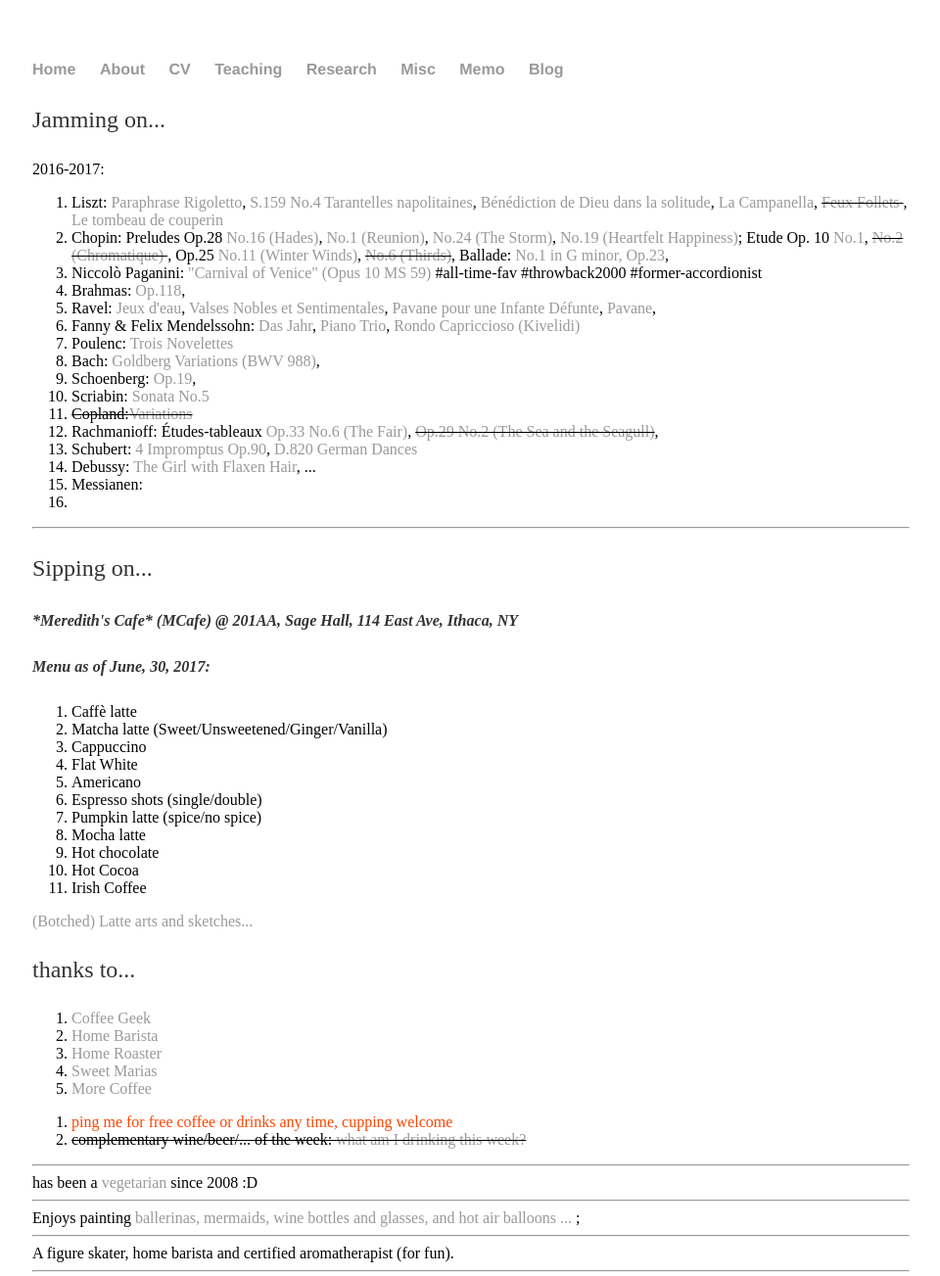
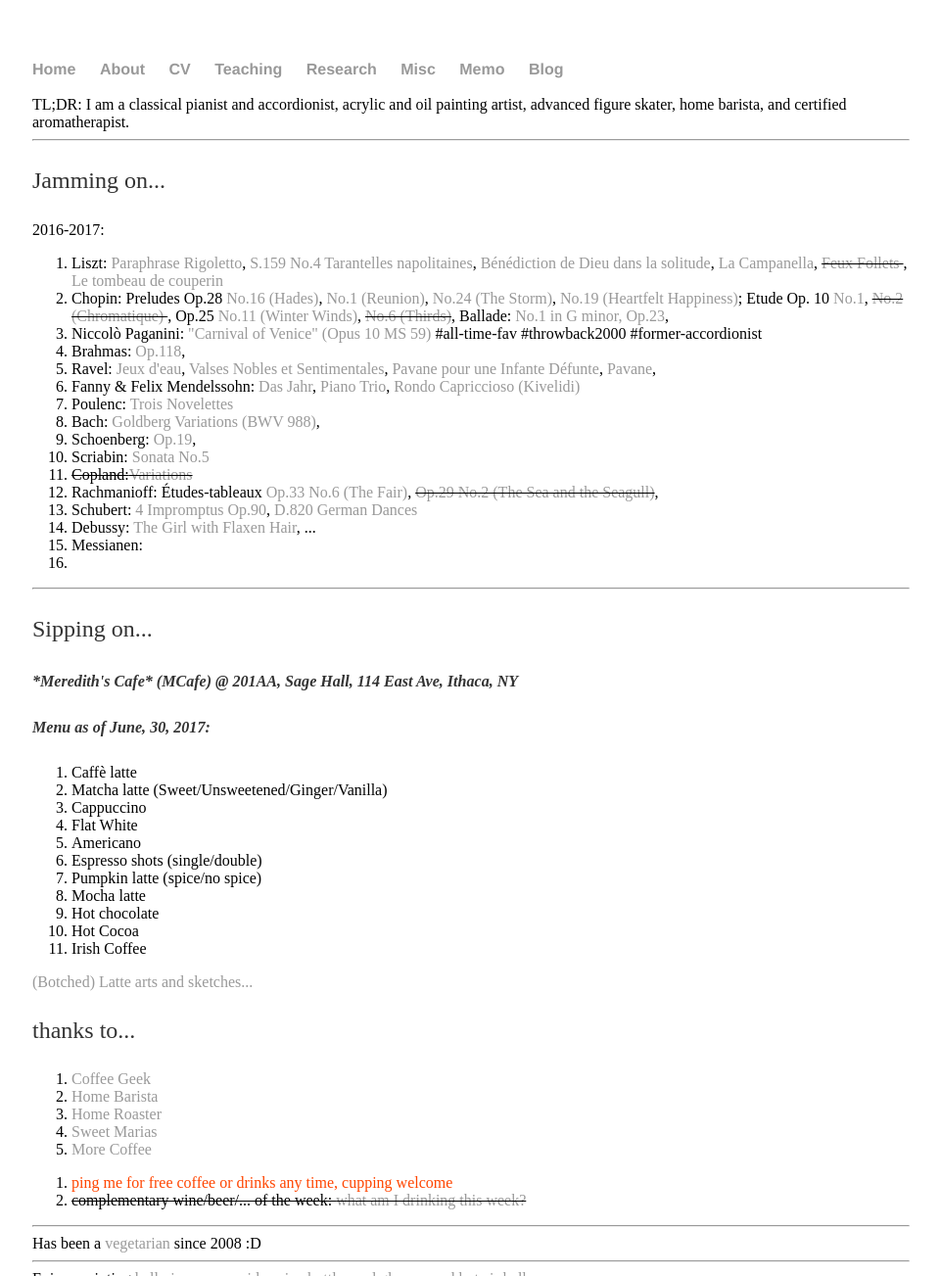
Before and after one commit to shenglih/shenglih.github.io, a Jekyll site: the page built from misc/index.html, in a window 1280 px wide and 1400 px high, cut to the strip 0-1303 px from the top of the window. Shown: the whole strip at 98% size, without its empty margins (159-1119 px from the left). Built offline with Jekyll 4.4.1, drawn with Linux system fonts in a browser that asks for light colours.

Commit message:
Update index.html

```diff
--- a/misc/index.html
+++ b/misc/index.html
@@ -3,6 +3,9 @@ layout: misc
 title: Shengli Hu, Misc
 ---
 <div class="blurb">
+
+	TL;DR: I am a classical pianist and accordionist, acrylic and oil painting artist, advanced figure skater, home barista, and certified aromatherapist.
+	<hr>
 	<p> Jamming on... </p>
 	2016-2017:
 	<ol>
@@ -62,14 +65,13 @@ title: Shengli Hu, Misc
 
 	<hr>
 
-	has been a <a href="http://www.smbc-comics.com/?id=3105">vegetarian</a> since 2008 :D
+	Has been a <a href="http://www.smbc-comics.com/?id=3105">vegetarian</a> since 2008 :D
 	<hr>
 
 	Enjoys painting <a href="https://dl.orangedox.com/gEsQAP"> ballerinas, mermaids, wine bottles and glasses, and hot air balloons ... </a>;
 	<hr>
 	<!--<del>Dilettante in figure skating, architecture and essential oil perfume.</del>-->
-	A figure skater, home barista and certified aromatherapist (for fun).
-	<hr>
+
 	<iframe width="350" height="180" src="https://w2.countingdownto.com/1930364" frameborder="0"></iframe>
 
 	<hr>
```
